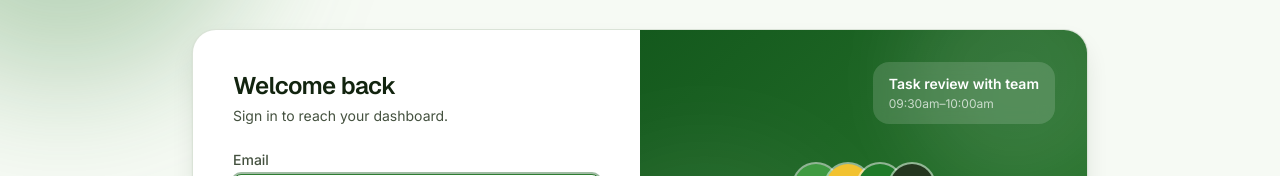
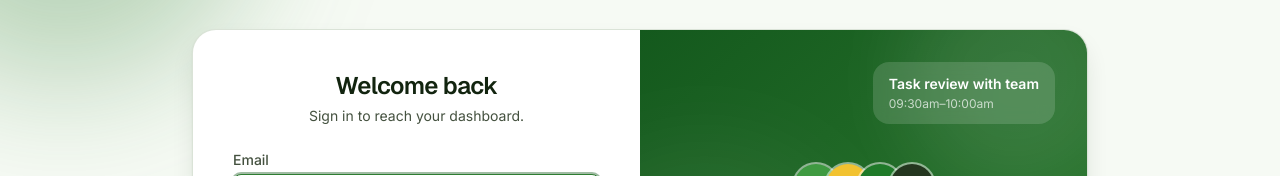
Before and after one commit to perfect-solution-international-2022/YK-pos, a Next.js app in the folder frontend/: page /auth/login in a window 1280 px wide. Shown: the part 172-348 px from the top of the page. Built offline with nearby package versions, Linux system fonts and the light colour scheme; no server answers.

Commit message:
feat(auth): center align welcome message in login form

```diff
--- a/frontend/src/app/(app)/auth/login/page.tsx
+++ b/frontend/src/app/(app)/auth/login/page.tsx
@@ -37,7 +37,7 @@
 
   return (
     <div className="flex w-full flex-col gap-6">
-      <div className="flex flex-col gap-1">
+      <div className="flex flex-col gap-1 text-center">
         <h1 className="font-display text-2xl font-semibold tracking-tight text-on-surface dark:text-zinc-50">
           Welcome back
         </h1>
```
